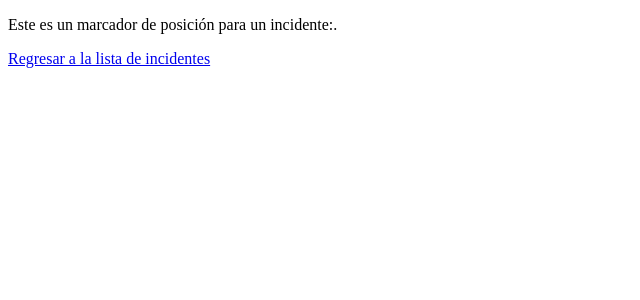
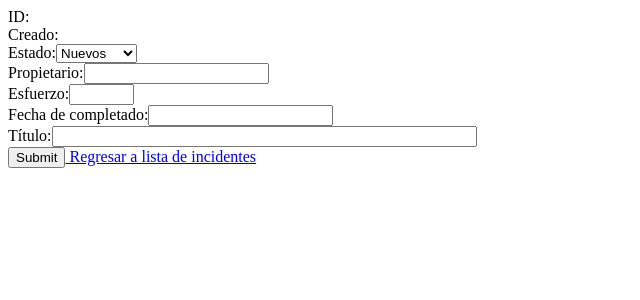
Before and after one commit to wlopera/pro-mern-stack, a React app: page /issues/1 in a window 1280 px wide. Shown: the top 300 px of the page, without its empty margins (0-640 px from the left). Built offline with nearby package versions, Linux system fonts and the light colour scheme; no server answers; the HTML template or start-up script is replaced by a standard one.

Commit message:
Modificar y borrar incidentes

```diff
--- a/src/IssueEdit.jsx
+++ b/src/IssueEdit.jsx
@@ -1,22 +1,155 @@
 import React from "react";
 import PropTypes from "prop-types";
-
 import { Link } from "react-router-dom";
 
 export default class IssueEdit extends React.Component {
   constructor(props) {
     super(props);
-    console.log("##=> props: %O", props);
+    this.state = {
+      issue: {
+        _id: "",
+        title: "",
+        status: "",
+        owner: "",
+        effort: "",
+        completionDate: "",
+        created: ""
+      }
+    };
+    this.onChange = this.onChange.bind(this);
+    this.onSubmit = this.onSubmit.bind(this);
+  }
+
+  componentDidMount() {
+    this.loadData();
+  }
+
+  componentDidUpdate(prepProp) {
+    // if (prepProp.match.params.id !== this.props.id) {
+    //   this.loadData();
+    // }
+  }
+
+  onSubmit(event) {
+    event.preventDefault();
+    // if (Object.keys(this.state.invalidFields).length !== 0) {
+    //   return;
+    // }
+    fetch(`/api/issues/${this.props.match.params.id}`, {
+      method: "PUT",
+      headers: { "Content-Type": "application/json" },
+      body: JSON.stringify(this.state.issue)
+    })
+      .then((response) => {
+        if (response.ok) {
+          response.json().then((updatedIssue) => {
+            updatedIssue.created = new Date(
+              updatedIssue.created
+            ).toDateString();
+            if (updatedIssue.completionDate) {
+              updatedIssue.completionDate = new Date(
+                updatedIssue.completionDate
+              ).toDateString();
+            }
+            this.setState({ issue: updatedIssue });
+            alert("Incidente actualizado satisfactoriamente.");
+          });
+        } else {
+          response.json().then((error) => {
+            alert(`Fallo la actualización del incidente: ${error.message}`);
+          });
+        }
+      })
+      .catch((err) => {
+        alert(`Error enviado data al servidor: ${err.message}`);
+      });
+  }
+
+  onChange(e) {
+    const issue = Object.assign({}, this.state.issue);
+    issue[e.target.name] = e.target.value;
+    this.setState({ issue });
+  }
+
+  loadData() {
+    console.log(
+      "##=> IssueEdit-this.props.params: %O",
+      this.props.match.params.id
+    );
+
+    fetch(`/api/issues/${this.props.match.params.id}`)
+      .then((response) => {
+        if (response.ok) {
+          response.json().then((issue) => {
+            issue.created = new Date(issue.created).toDateString();
+            issue.completionDate =
+              issue.completionDate != null
+                ? new Date(issue.completionDate).toDateString()
+                : "";
+            issue.effort = issue.effort != null ? issue.effort.toString() : "";
+            this.setState({ issue });
+            console.log("##=> IssueEdit-loadData: %O", this.state);
+          });
+        } else {
+          response.json().then((error) => {
+            alert(`Fallo la consulta de incidentes: ${error.message}`);
+          });
+        }
+      })
+      .catch((err) => {
+        alert(`Error del servidor en consulta de incidentes: ${err.message}`);
+      });
   }
 
   render() {
+    const issue = this.state.issue;
+    console.log("##=> IssueEdit-render-issue: %O", issue);
     return (
       <div>
-        <p>
-          Este es un marcador de posición para un incidente:
-          {this.props.match.params.name}.
-        </p>
-        <Link to="/issues">Regresar a la lista de incidentes</Link>
+        <form onSubmit={this.onSubmit}>
+          ID: {issue._id}
+          <br />
+          Creado: {issue.created}
+          <br />
+          Estado:
+          <select name="status" value={issue.status} onChange={this.onChange}>
+            <option value="New">Nuevos</option>
+            <option value="Open">Abierto</option>
+            <option value="Assigned">Asignado</option>
+            <option value="Fixed">Resuelto</option>
+            <option value="Verified">Verificado</option>}
+            <option value="Closed">Cerrado</option>
+          </select>
+          <br />
+          Propietario:
+          <input name="owner" value={issue.owner} onChange={this.onChange} />
+          <br />
+          Esfuerzo:
+          <input
+            size={5}
+            name="effort"
+            value={issue.effort}
+            onChange={this.onChange}
+          />
+          <br />
+          Fecha de completado:
+          <input
+            name="completionDate"
+            value={issue.completionDate}
+            onChange={this.onChange}
+          />
+          <br />
+          Título:
+          <input
+            name="title"
+            size={50}
+            value={issue.title}
+            onChange={this.onChange}
+          />
+          <br />
+          <button type="submit">Submit</button>
+          <Link to="/issues"> Regresar a lista de incidentes</Link>
+        </form>
       </div>
     );
   }
--- a/src/IssueList.jsx
+++ b/src/IssueList.jsx
@@ -7,7 +7,12 @@ import { Link } from "react-router-dom";
 
 import PropTypes from "prop-types";
 
-const IssueRow = (props) => (
+const IssueRow = (props) => {
+  function onDeleteClick() {
+    props.deleteIssue(props.issue._id);
+  }
+
+  return (
     <tr>
       <td>
         <Link to={`/issues/${props.issue._id}`}>
@@ -24,12 +29,16 @@ const IssueRow = (props) => (
           : ""}
       </td>
       <td>{props.issue.title}</td>
+      <td>
+        <button onClick={onDeleteClick}>Delete</button>
+      </td>
     </tr>
   );
+};
 
 function IssueTable(props) {
   const issueRows = props.issues.map((issue) => (
-    <IssueRow key={issue._id} issue={issue} />
+    <IssueRow key={issue._id} issue={issue} deleteIssue={props.deleteIssue} />
   ));
 
   return (
@@ -43,6 +52,7 @@ function IssueTable(props) {
           <th>Esfuero</th>
           <th>Fecha de finalización</th>
           <th>Título</th>
+          <th></th>
         </tr>
       </thead>
       <tbody>{issueRows}</tbody>
@@ -60,6 +70,14 @@ export default class IssueList extends React.Component {
 
     this.createIssue = this.createIssue.bind(this);
     this.setFilter = this.setFilter.bind(this);
+    this.deleteIssue = this.deleteIssue.bind(this);
+  }
+
+  deleteIssue(id) {
+    fetch(`/api/issues/${id}`, { method: "DELETE" }).then((response) => {
+      if (!response.ok) alert("Fallo borrando incidente");
+      else this.loadData();
+    });
   }
 
   setFilter(query) {
@@ -170,7 +188,7 @@ export default class IssueList extends React.Component {
           initFilter={this.props.location}
         />
         <hr />
-        <IssueTable issues={this.state.issues} />
+        <IssueTable issues={this.state.issues} deleteIssue={this.deleteIssue} />
         <hr />
         <IssueAdd createIssue={this.createIssue} />
       </div>
```
Also changed, not shown: 2 other files (tests, documents, lock files or other folders). Lines whose indentation alone changed are shown as unchanged.
